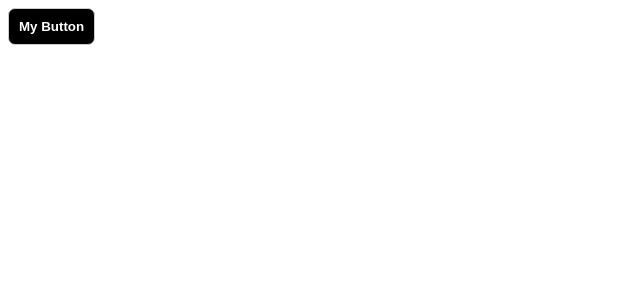
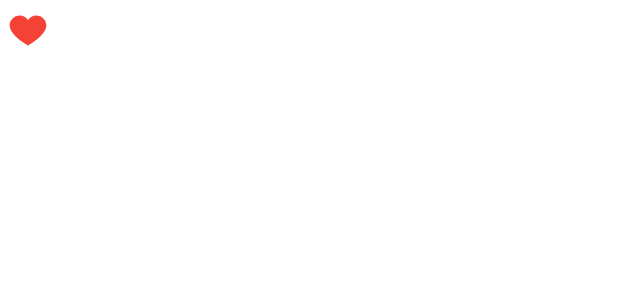
Before and after one commit to ZiyadBatekh/React-Learn, a React (Vite) app: page / in a window 1280 px wide. Shown: the top 300 px of the page, without its empty margins (0-640 px from the left). Built offline with nearby package versions, Linux system fonts and the light colour scheme.

Commit message:
Building a Like Component.

```diff
--- a/src/App.tsx
+++ b/src/App.tsx
@@ -1,12 +1,12 @@
-import { useState } from "react";
-import Button from "./components/Button/Button";
-
+import Like from "./components/Like/Like";
+import React from "react";
 
 function App() {
-  const [alertVisible, setAlertVisibility] = useState(false);
-  return (
-    <Button></Button>
-  );
+  return(
+    <div>
+      <Like onClick={()=>console.log("Clicked")}></Like>
+    </div>
+  )
 }
 
 export default App;
--- a/src/components/Like/Like.tsx
+++ b/src/components/Like/Like.tsx
@@ -1,9 +1,20 @@
-import React from 'react'
+import { useState } from "react";
+import { FcLike,FcLikePlaceholder } from "react-icons/fc";
 
-const Like = () => {
-  return (
-    <div>Like</div>
-  )
+interface Props{
+  onClick:() => void
+}
+const Like = ({onClick}:Props) => {
+
+  const toggle = () =>{
+    setStatus(!status);
+    onClick();
+  }
+
+
+  const[status,setStatus]= useState(true)
+   if (status) return <FcLike size={40} onClick={toggle}></FcLike>
+  return <FcLikePlaceholder size={40} onClick={toggle}></FcLikePlaceholder>
 }
 
 export default Like
```
